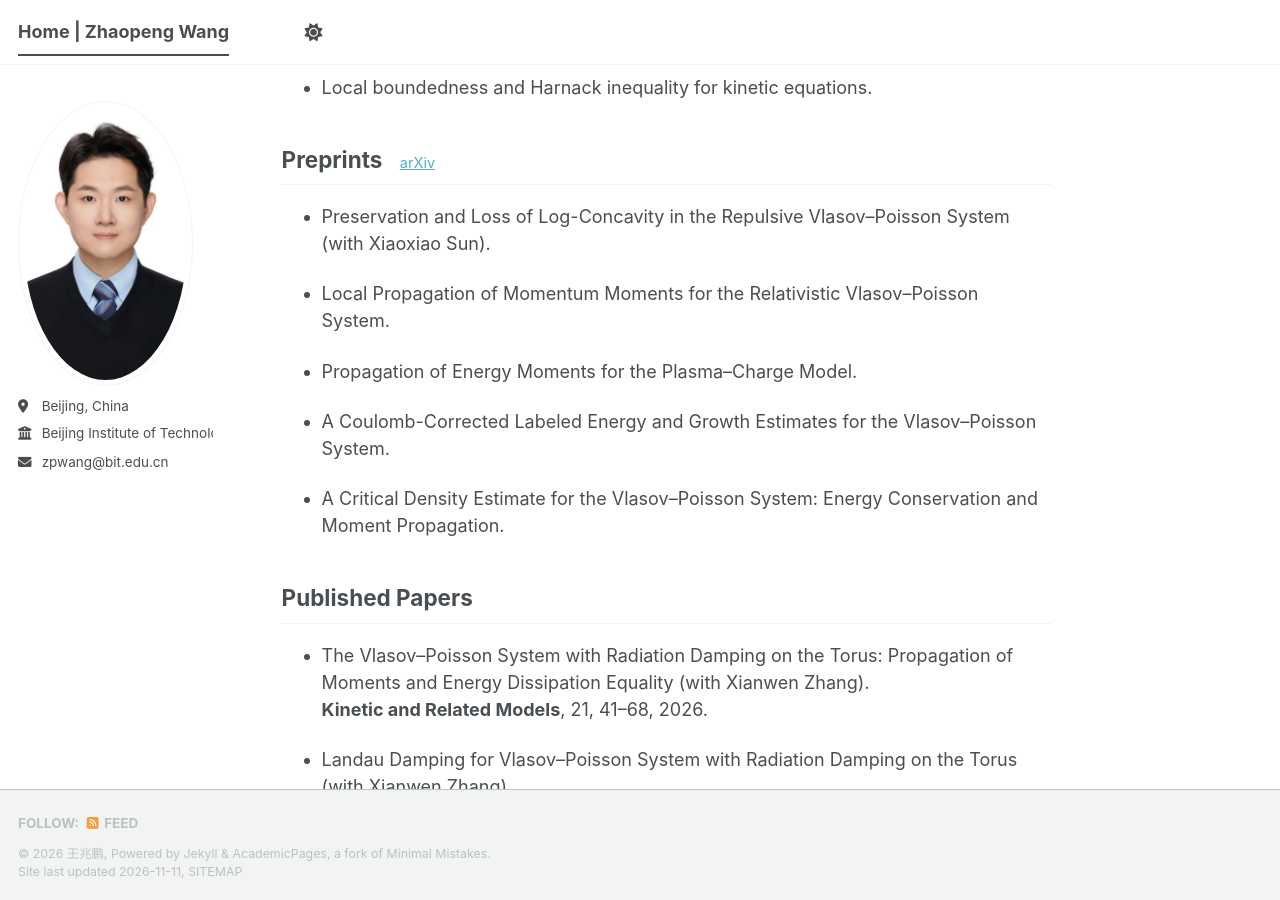
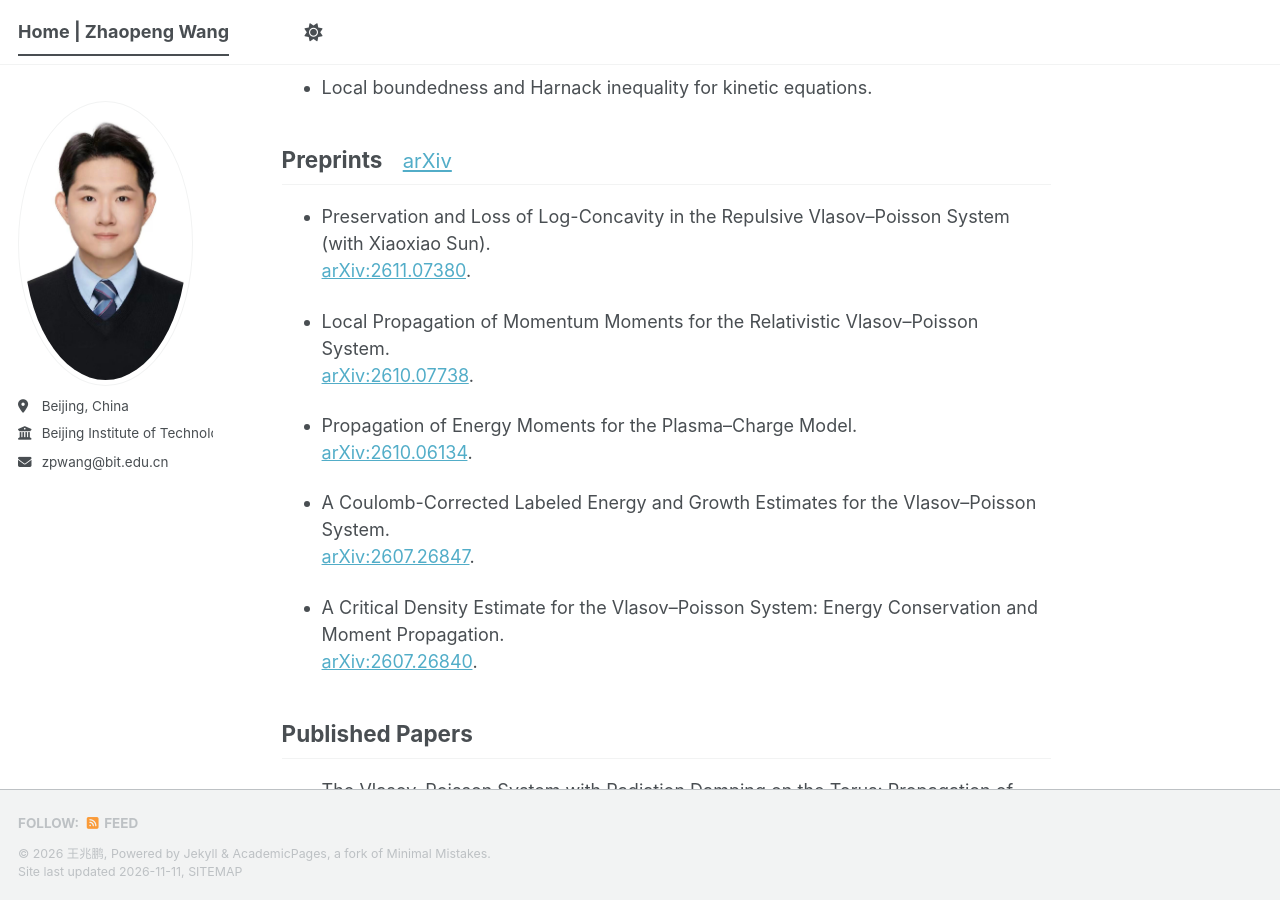
Before and after one commit to zpwangmath/zpwangmath.github.io, a Jekyll site: the page built from index.md, in a window 1280 px wide and 900 px high, scrolled down 537 px. Built offline with Jekyll 4.4.1, drawn with Linux system fonts in a browser that asks for light colours; a style sheet for code colours, icons or effects is not loaded.

Commit message:
Update index.md

```diff
--- a/index.md
+++ b/index.md
@@ -19,27 +19,27 @@ My work mainly concerns:
 - Local boundedness and Harnack inequality for kinetic equations.
 
 
-<h2>Preprints <a href="https://arxiv.org/a/wang_z_38" target="_blank" rel="noopener noreferrer" style="font-size: 0.65em; margin-left: 12px; font-weight: normal;">arXiv</a></h2>
+<h2>Preprints <a href="https://arxiv.org/a/wang_z_38" target="_blank" rel="noopener noreferrer" style="font-size: 0.9em; margin-left: 15px; font-weight: normal;">arXiv</a></h2>
 
 
 - Preservation and Loss of Log-Concavity in the Repulsive Vlasov--Poisson System  (with Xiaoxiao Sun).<br>
-
+<a href="https://arxiv.org/abs/2611.07380">arXiv:2611.07380</a>.
 
 
 - Local Propagation of Momentum Moments for the Relativistic Vlasov--Poisson System.<br>
-
+<a href="https://arxiv.org/abs/2610.07738">arXiv:2610.07738</a>.
 
 
 - Propagation of Energy Moments for the Plasma--Charge Model.<br>
-
+<a href="https://arxiv.org/abs/2610.06134">arXiv:2610.06134</a>.
 
 
 - A Coulomb-Corrected Labeled Energy and Growth Estimates for the Vlasov–Poisson System.<br>
-
+<a href="https://arxiv.org/abs/2607.26847">arXiv:2607.26847</a>.
 
 
 - A Critical Density Estimate for the Vlasov–Poisson System: Energy Conservation and Moment Propagation.<br>
-
+<a href="https://arxiv.org/abs/2607.26840">arXiv:2607.26840</a>.
 
 
 
```
